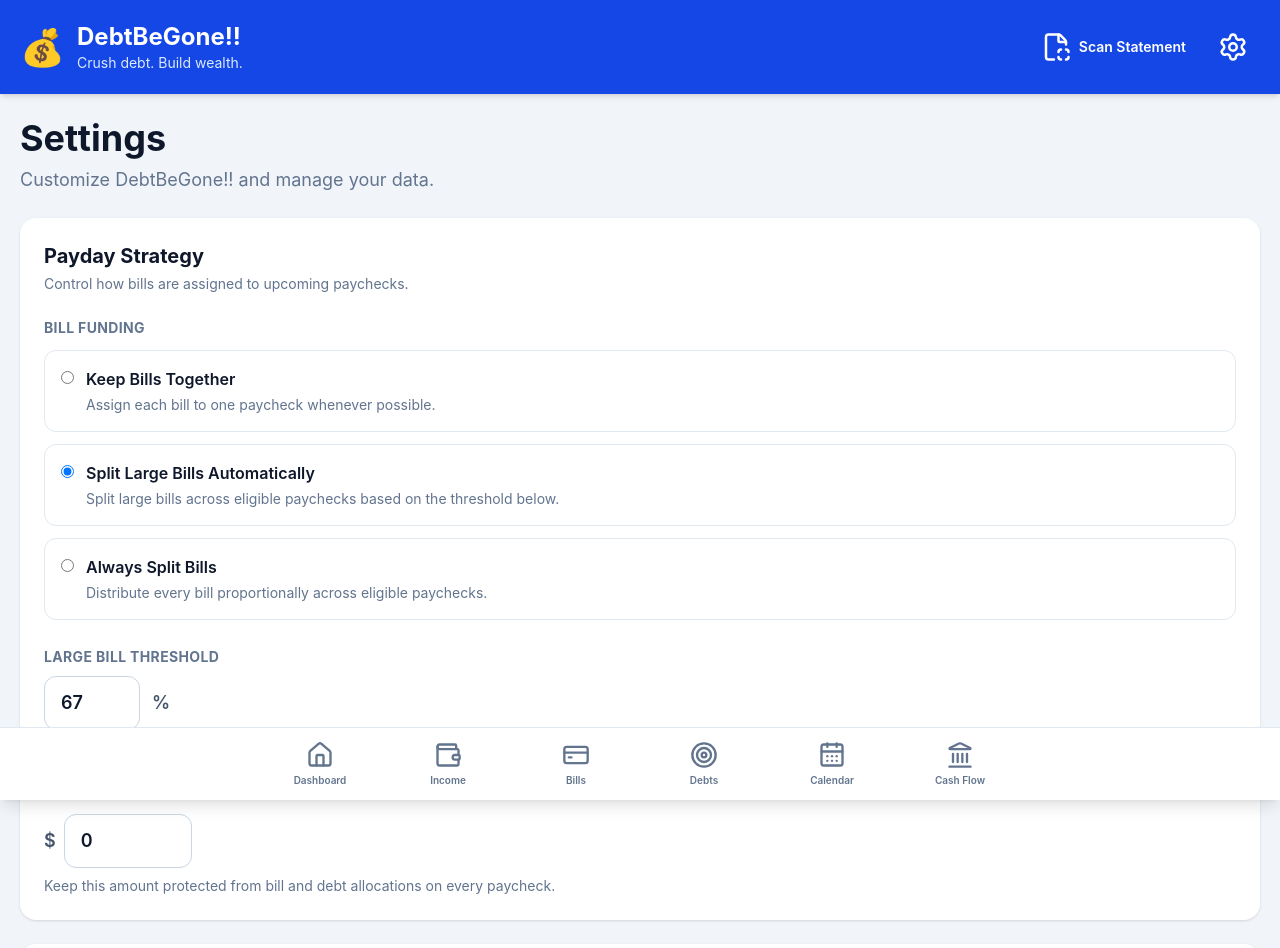
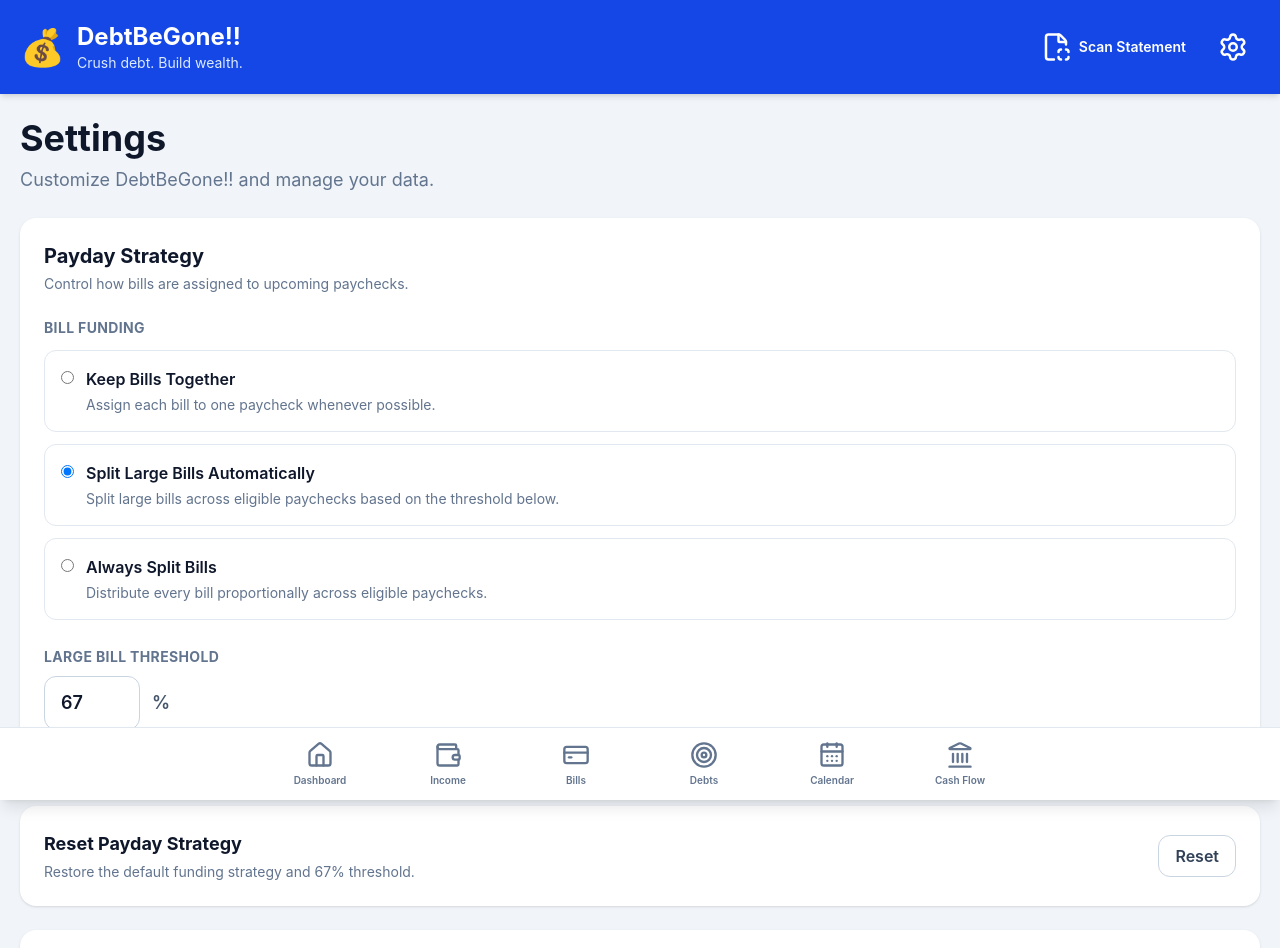
Before and after one commit to KMTorres21/DebtCrusher, a React (Vite) app: page /settings in a window 1280 px wide. Shown: the top 948 px of the page. Built offline with nearby package versions, Linux system fonts and the light colour scheme.

Commit message:
fix: align payday strategy with funding account minimum balances

```diff
--- a/src/pages/SettingsPage.tsx
+++ b/src/pages/SettingsPage.tsx
@@ -300,48 +300,8 @@ export default function SettingsPage() {
           </div>
         )}
 
-<div className="mt-6">
-  <label
-    htmlFor="protectedPaycheckAmount"
-    className="text-sm font-bold uppercase tracking-wide text-slate-500"
-  >
-    Protected Paycheck Amount
-  </label>
 
-  <div className="mt-2 flex items-center gap-2">
-    <span className="text-lg font-semibold text-slate-600">
-      $
-    </span>
-
-    <input
-      id="protectedPaycheckAmount"
-      type="number"
-      min="0"
-      step="1"
-      value={settings.protectedPaycheckAmount}
-      onChange={(event) => {
-        const value = Number(event.target.value);
-
-        if (Number.isNaN(value)) {
-          return;
-        }
-
-        setSettings({
-          protectedPaycheckAmount:
-            Math.max(0, value),
-        });
-      }}
-      className="w-32 rounded-xl border border-slate-300 px-4 py-3 text-lg font-semibold text-slate-900 outline-none focus:border-slate-500"
-    />
-  </div>
-
-  <p className="mt-2 text-sm text-slate-500">
-    Keep this amount protected from bill and debt
-    allocations on every paycheck.
-  </p>
-</div>
       </Card>
-
       {/* RESET PAYDAY STRATEGY */}
       <Card>
         <div className="flex items-center justify-between gap-4">
--- a/src/types/PaydayStrategySettings.ts
+++ b/src/types/PaydayStrategySettings.ts
@@ -6,11 +6,9 @@ export type BillFundingMode =
 export interface PaydayStrategySettings {
   billFundingMode: BillFundingMode;
   largeBillThreshold: number;
-  protectedPaycheckAmount: number;
 }
 
 export const DEFAULT_PAYDAY_STRATEGY_SETTINGS: PaydayStrategySettings = {
   billFundingMode: "large-bills",
   largeBillThreshold: 67,
-  protectedPaycheckAmount: 0,
 };
```
